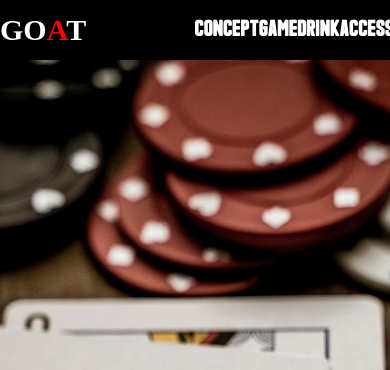
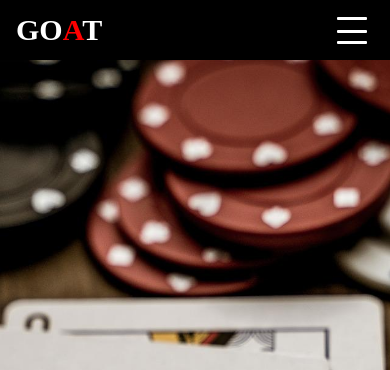
Before and after one commit to hara-94/goat, a PHP site: page / in a window 390 px wide. Shown: the top 370 px of the page. Run offline with PHP 8.4, Linux system fonts and the light colour scheme; some web fonts are replaced.

Commit message:
add: header_sp

```diff
--- a/asset/css/style.css
+++ b/asset/css/style.css
@@ -451,7 +451,7 @@ th {
   background-color: black;
 }
 .header__inner {
-  width: 100%;
+  width: calc(100% - 32px);
   max-width: 1200px;
   margin: 0 auto;
 }
@@ -473,6 +473,43 @@ th {
   width: 50%;
   display: flex;
   justify-content: space-between;
+}
+@media screen and (max-width: 520px) {
+  .header__list {
+    display: none;
+  }
+}
+.header__icon {
+  display: none;
+  position: relative;
+  width: 45px;
+  height: 45px;
+  cursor: pointer;
+}
+@media screen and (max-width: 520px) {
+  .header__icon {
+    display: block;
+  }
+}
+.header__icon__bar {
+  position: absolute;
+  left: 50%;
+  transform: translateX(-50%);
+  display: block;
+  width: 30px;
+  height: 3px;
+  border-radius: 1px;
+  background-color: white;
+}
+.header__icon__bar:nth-child(1) {
+  top: 20%;
+}
+.header__icon__bar:nth-child(2) {
+  top: 50%;
+  transform: translate(-50%);
+}
+.header__icon__bar:nth-child(3) {
+  bottom: 20%;
 }
 .header__item {
   position: relative;
--- a/asset/scss/source/component/header.scss
+++ b/asset/scss/source/component/header.scss
@@ -10,7 +10,7 @@
   background-color: black;
 
   &__inner {
-    width: 100%;
+    width: calc(100% - 32px);
     max-width: 1200px;
     margin: 0 auto;
   }
@@ -36,6 +36,44 @@
     width: 50%;
     display: flex;
     justify-content: space-between;
+
+    @include isSp {
+      display: none;
+    }
+  }
+
+  &__icon {
+    display: none;
+    position: relative;
+    width: 45px;
+    height: 45px;
+    cursor: pointer;
+
+    @include isSp {
+      display: block;
+    }
+
+    &__bar {
+      position: absolute;
+      left: 50%;
+      transform: translateX(-50%);
+      display: block;
+      width: 30px;
+      height: 3px;
+      border-radius: 1px;
+      background-color: white;
+
+      &:nth-child(1) {
+        top: 20%;
+      }
+      &:nth-child(2) {
+        top: 50%;
+        transform: translate(-50%);
+      }
+      &:nth-child(3) {
+        bottom: 20%;
+      }
+    }
   }
 
   &__item {
--- a/asset/scss/source/mixin.scss
+++ b/asset/scss/source/mixin.scss
@@ -49,3 +49,27 @@
     }
   }
 }
+
+@mixin max-screen($break-point) {
+  @media screen and (max-width: $break-point) {
+      @content;
+  }
+}
+
+@mixin min-screen($break-point) {
+  @media screen and (min-width: $break-point) {
+      @content;
+  }
+}
+
+@mixin isTablet {
+  @include max-screen(960px) {
+    @content;
+  }
+}
+
+@mixin isSp {
+  @include max-screen(520px) {
+    @content;
+  }
+}
--- a/index.html
+++ b/index.html
@@ -32,6 +32,11 @@
             <a href="">ACCESS</a>
           </li>
         </ul>
+        <div class="header__icon">
+          <span class="header__icon__bar"></span>
+          <span class="header__icon__bar"></span>
+          <span class="header__icon__bar"></span>
+        </div>
       </div>
     </div>
   </header>
```
